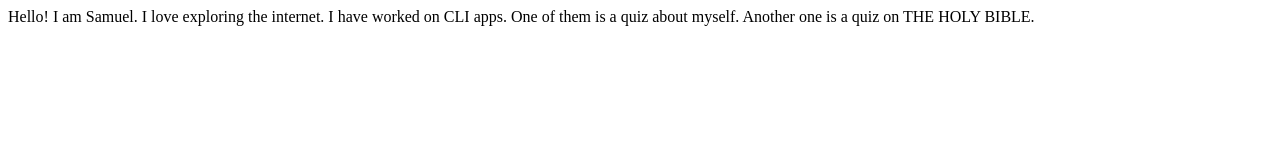
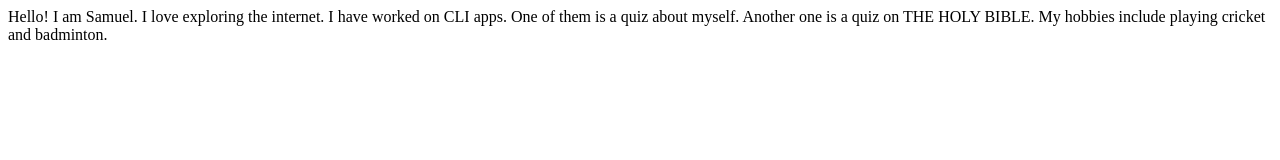
Before and after one commit to samuelannepogu/samsite, a plain HTML site: page index.html in a window 1280 px wide. Drawn offline with Linux system fonts and the light colour scheme.

Commit message:
update : hobbies
Added my hobbies.

```diff
--- a/index.html
+++ b/index.html
@@ -14,5 +14,7 @@
     I have worked on CLI apps.
     One of them is a quiz about myself.
     Another one is a quiz on THE HOLY BIBLE.
+
+    My hobbies include playing cricket and badminton.
 </body>
 </html>
```
